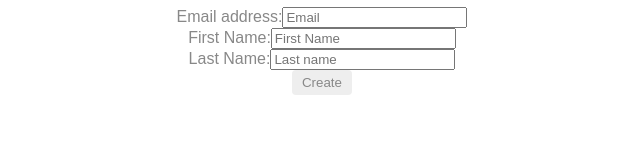
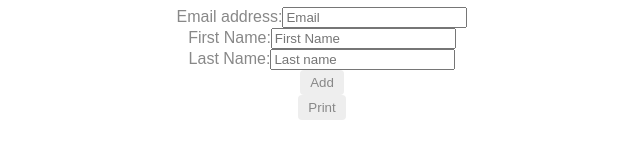
Before and after one commit to hopelesscoder/angular, an Angular app: page /add in a window 1280 px wide. Shown: the part 541-700 px from the top of the page, without its empty margins (318-958 px from the left). Built offline with nearby package versions, Linux system fonts and the light colour scheme.

Commit message:
pdf download working

```diff
--- a/src/app/user/add-user.component.html
+++ b/src/app/user/add-user.component.html
@@ -16,6 +16,8 @@
    <input [(ngModel)]="user.lastName" placeholder="Last name" name="lastName" class="form-control" id="lastName">
   </div>
 
-  <button class="btn btn-success" (click)="createUser()">Create</button>
+  <button class="btn btn-success" (click)="addUser()">Add</button>
+  <br/>
+  <button class="btn btn-success" (click)="printUser()">Print</button>
 </form>
 </div>
--- a/src/app/user/add-user.component.ts
+++ b/src/app/user/add-user.component.ts
@@ -1,8 +1,11 @@
 import { Component } from '@angular/core';
 import { Router } from '@angular/router';
+import { FileSaver } from 'file-saver/FileSaver';
+import { saveAs } from 'file-saver';
 
 import { User } from '../models/user.model';
 import { UserService } from './user.service';
+
 
 @Component({
   templateUrl: './add-user.component.html'
@@ -15,11 +18,22 @@ export class AddUserComponent {
 
   }
 
-  createUser(): void {
-    this.userService.createUser(this.user)
+  addUser(): void {
+    this.userService.addUser(this.user)
         .subscribe( data => {
           alert("User created successfully.");
-        });
+		  });
+
+  };
+
+  printUser(): void {
+    this.userService.printUser(this.user)
+        .subscribe( (data) => {
+          alert("User start print.");
+		  saveAs(data, "myPDF.pdf");
+		  //var fileURL = URL.createObjectURL(data);//to open in another page
+		  //window.open(fileURL);//to open in another page
+		  });
 
   };
 
--- a/src/app/user/user.service.ts
+++ b/src/app/user/user.service.ts
@@ -2,6 +2,8 @@ import {Injectable} from '@angular/core';
 import { HttpClient, HttpHeaders } from '@angular/common/http';
 
 import { User } from '../models/user.model';
+
+import { map } from 'rxjs/operators';
 
 
 const httpOptions = {
@@ -14,7 +16,9 @@ export class UserService {
   constructor(private http:HttpClient) {}
 
   //private userUrl = 'http://localhost:8080/user-portal/user';
-	private userUrl = 'https://fast-earth-86108.herokuapp.com/adduser';
+	private printUserUrl = 'https://fast-earth-86108.herokuapp.com/printuser';
+	private addUserUrl = 'https://fast-earth-86108.herokuapp.com/adduser';
+
 
   //public getUsers() {
     //return this.http.get<User[]>(this.userUrl);
@@ -24,8 +28,22 @@ export class UserService {
     //return this.http.delete(this.userUrl + "/"+ user.id);
   //}
 
-  public createUser(user) {
-    return this.http.post<User>(this.userUrl, user);
+  public addUser(user) {
+    return this.http.post<User>(this.addUserUrl, user);
+  }
+
+
+  public printUser(user) {
+
+    return this.http.post<any>(this.printUserUrl, user, { responseType: 'blob' as 'json' })
+	.pipe(
+	map(
+        (res) => {
+            return new Blob([res], { type: 'application/pdf' });
+		}
+	)
+	);
+
   }
 
 }
```
